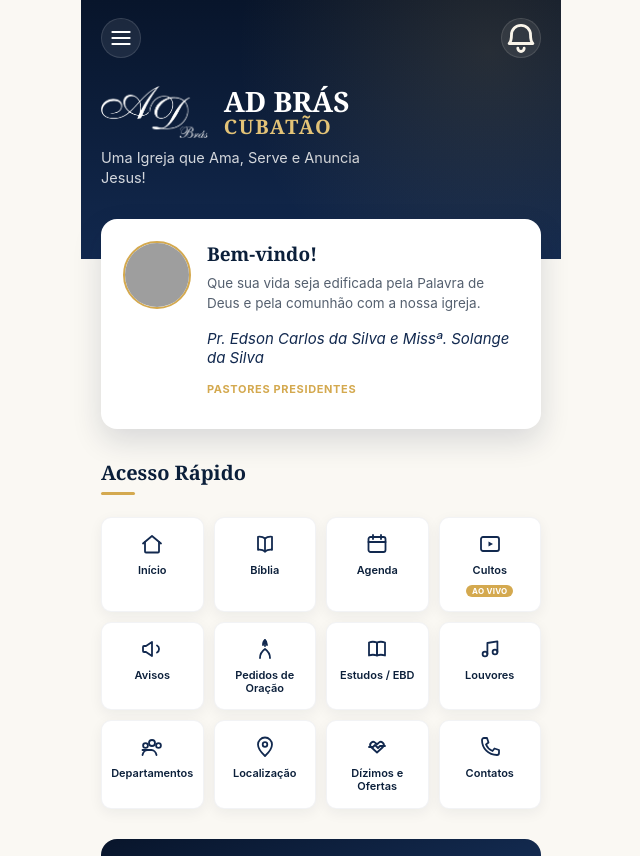
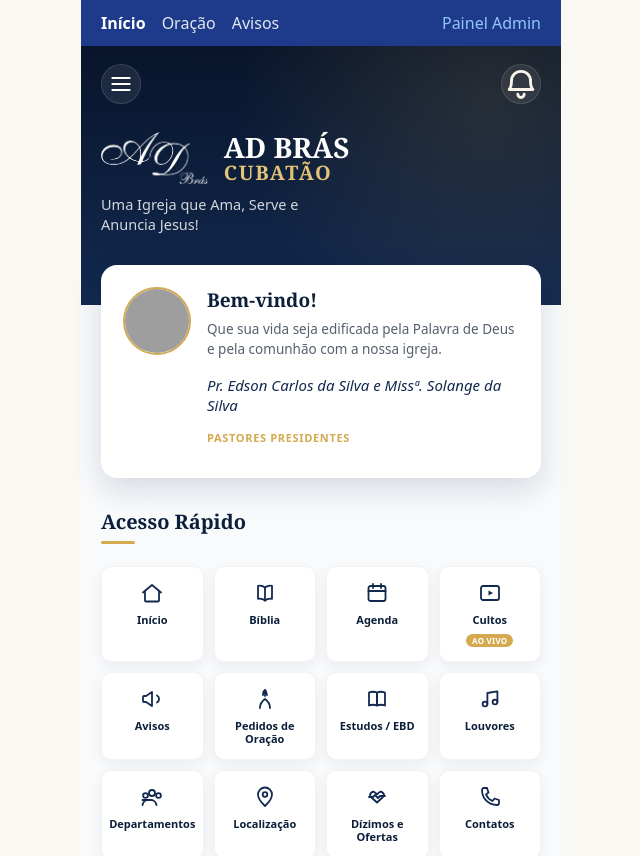
Before and after one commit to AdbrasCubatao/ad-bras-cubatao, a React (Vite) app: page / in a window 1280 px wide. Shown: the top 856 px of the page, without its empty margins (319-959 px from the left). Built offline with nearby package versions, Linux system fonts and the light colour scheme; no server answers; the database is empty; grey boxes are pictures that could not be loaded.

Commit message:
Refactor App component with navigation links

```diff
--- a/src/App.jsx
+++ b/src/App.jsx
@@ -1,54 +1,33 @@
 import React from 'react'
-import { BrowserRouter as Router, Routes, Route } from 'react-router-dom'
+import { BrowserRouter as Router, Routes, Route, Link } from 'react-router-dom'
 
-// Páginas Públicas
+// Páginas ativas
 import Home from './pages/Home.jsx'
-import Agenda from './pages/Agenda.jsx'
+import Prayer from './pages/Prayer.jsx'
 import Announcements from './pages/Announcements.jsx'
-import Biblia from './pages/Biblia.jsx'
-import Departments from './pages/Departments.jsx'
-import DepartmentDetail from './pages/DepartmentDetail.jsx'
-import Dizimos from './pages/Dizimos.jsx'
-import Prayer from './pages/Prayer.jsx'
-import Quiz from './pages/Quiz.jsx'
-import SimplePage from './pages/SimplePage.jsx'
-import StaticPages from './pages/StaticPages.jsx'
-import Study from './pages/Study.jsx'
-
-// Páginas Administrativas (Pasta admin)
-import AdminLogin from './pages/admin/AdminLogin.jsx'
-import Dashboard from './pages/admin/Dashboard.jsx'
-import AdminAgenda from './pages/admin/AdminAgenda.jsx'
-import AdminStudies from './pages/admin/AdminStudies.jsx'
 import AdminAnnouncements from './pages/admin/AdminAnnouncements.jsx'
 
 export default function App() {
   return (
     <Router>
-      <Routes>
-        {/* Rotas Públicas */}
-        <Route path="/" element={<Home />} />
-        <Route path="/agenda" element={<Agenda />} />
-        <Route path="/avisos" element={<Announcements />} />
-        <Route path="/biblia" element={<Biblia />} />
-        <Route path="/departamentos" element={<Departments />} />
-        <Route path="/departamentos/:id" element={<DepartmentDetail />} />
-        <Route path="/dizimos" element={<Dizimos />} />
-        <Route path="/pedidos-oracao" element={<Prayer />} />
-        <Route path="/quiz" element={<Quiz />} />
-        <Route path="/estudos" element={<Study />} />
-        <Route path="/pagina/:slug" element={<StaticPages />} />
+      <div style={{ fontFamily: 'system-ui, sans-serif', minHeight: '100vh', backgroundColor: '#f8fafc' }}>
+        <nav style={{ backgroundColor: '#1e3a8a', padding: '12px 20px', display: 'flex', gap: '16px' }}>
+          <Link to="/" style={{ color: '#ffffff', textDecoration: 'none', fontWeight: 'bold' }}>Início</Link>
+          <Link to="/pedidos-oracao" style={{ color: '#e2e8f0', textDecoration: 'none' }}>Oração</Link>
+          <Link to="/avisos" style={{ color: '#e2e8f0', textDecoration: 'none' }}>Avisos</Link>
+          <Link to="/admin/avisos" style={{ color: '#93c5fd', textDecoration: 'none', marginLeft: 'auto' }}>Painel Admin</Link>
+        </nav>
 
-        {/* Rotas Administrativas */}
-        <Route path="/admin" element={<AdminLogin />} />
-        <Route path="/admin/dashboard" element={<Dashboard />} />
-        <Route path="/admin/agenda" element={<AdminAgenda />} />
-        <Route path="/admin/estudos" element={<AdminStudies />} />
-        <Route path="/admin/avisos" element={<AdminAnnouncements />} />
-
-        {/* Fallback 404 */}
-        <Route path="*" element={<SimplePage title="404" content="Página Não Encontrada" />} />
-      </Routes>
+        <main>
+          <Routes>
+            <Route path="/" element={<Home />} />
+            <Route path="/pedidos-oracao" element={<Prayer />} />
+            <Route path="/avisos" element={<Announcements />} />
+            <Route path="/admin/avisos" element={<AdminAnnouncements />} />
+            <Route path="*" element={<Home />} />
+          </Routes>
+        </main>
+      </div>
     </Router>
   )
 }
```
